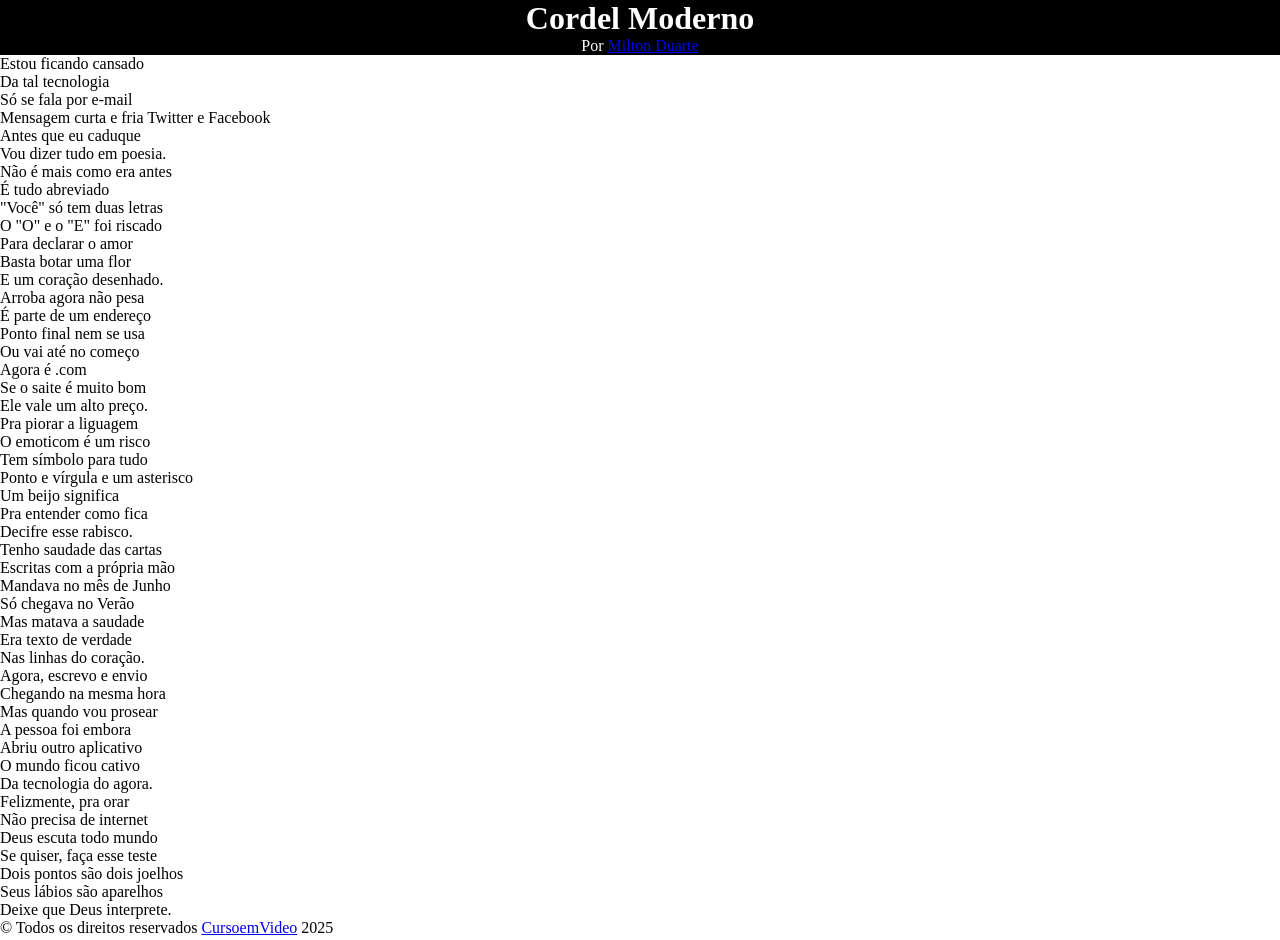
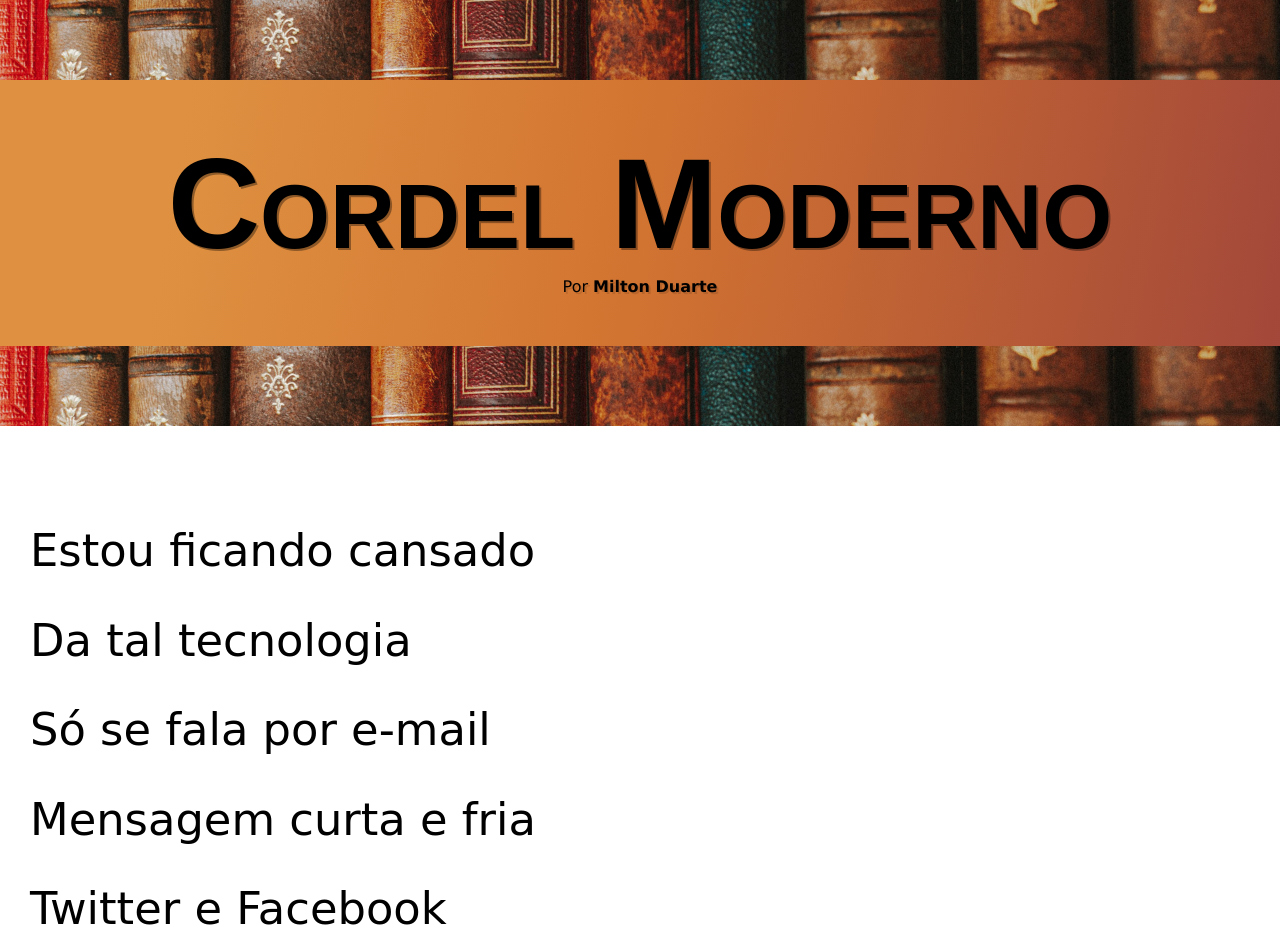
Before and after one commit to Allan-Alves/HTML-CSS, a plain HTML site: page desafios/desafio-12/index.html in a window 1280 px wide. Shown: the top 940 px of the page. Drawn offline with Linux system fonts and the light colour scheme; a web font is replaced by a local one.

Commit message:
Update Desafio 12 - CSS Concluído

```diff
--- a/desafios/desafio-12/index.html
+++ b/desafios/desafio-12/index.html
@@ -5,29 +5,31 @@
     <meta name="viewport" content="width=device-width, initial-scale=1.0">
     <link rel="shortcut icon" href="images/favicon.ico" type="image/x-icon">
     <link rel="stylesheet" href="style/style.css">
-    <title>Projeto Cordel</title>
+    <title>Cordel Moderno</title>
 </head>
 <body>
     <header>
+        <div class="container-image-books"></div>
         <h1>Cordel Moderno</h1>
         <p>
             Por <a href="https://www.recantodasletras.com.br/poesias/3186743" target="_blank" rel="external">Milton Duarte</a>
         </p>
+        <div class="container-image-books"></div>
     </header>
     <main>
-        <section>
+        <section class="normal">
             <p>
                 Estou ficando cansado <br>
                 Da tal tecnologia <br>
                 Só se fala por e-mail <br>
-                Mensagem curta e fria
+                Mensagem curta e fria <br>
                 Twitter e Facebook <br>
                 Antes que eu caduque <br>
                 Vou dizer tudo em poesia. <br>
             </p>
         </section>
 
-        <section>
+        <section class="imagem" id="imagem-1">
             <p>
                 Não é mais como era antes <br>
                 É tudo abreviado <br>
@@ -39,7 +41,7 @@
             </p>
         </section>
 
-        <section>
+        <section class="normal">
             <p>
                 Arroba agora não pesa <br>
                 É parte de um endereço <br>
@@ -61,7 +63,7 @@
             </p>
         </section>
 
-        <section>
+        <section class="imagem" id="imagem-2">
             <p>
                 Tenho saudade das cartas <br>
                 Escritas com a própria mão <br>
@@ -73,7 +75,7 @@
             </p>
         </section>
 
-        <section>
+        <section class="normal">
             <p>
                 Agora, escrevo e envio <br>
                 Chegando na mesma hora <br>
@@ -83,7 +85,9 @@
                 O mundo ficou cativo <br>
                 Da tecnologia do agora. <br>
             </p>
+        </section>
 
+        <section class="imagem" id="imagem-3">
             <p>
                 Felizmente, pra orar <br>
                 Não precisa de internet <br>
--- a/desafios/desafio-12/style/style.css
+++ b/desafios/desafio-12/style/style.css
@@ -8,8 +8,8 @@
 }
 
 :root {
-    --fonte-titulo: 'Jokerman', Verdana, Geneva, Tagoma, sans-serif;
-    --fonte-header:  Arial, Helvetica, sans-serif;
+    --fonte-padrao: Verdana, Geneva, Tahoma, sans-serif;
+    --fonte-titulo: 'Jokerman', sans-serif;
     --font-texto: "Playwrite IT Moderna", cursive;
 }
 
@@ -20,11 +20,101 @@
 }
 
 body {
-    height: 10vh;
+    font-family: var(--fonte-padrao);
 }
 
 header {
+    text-align: center;
+    color: black;
+    background: linear-gradient(100deg, rgba(223,145,65,1) 15%, rgba(210,116,49,1) 50%, rgba(162,71,58,1) 100%);
+}
+
+header > h1 {
+    padding-top: 50px;
+    font-variant: small-caps;
+    font-size: 10vw;
+    /* Tamanho da fonte referente á 10% da largura da tela */
+    font-family: var(--fonte-titulo);
+    text-shadow: 2px 2px 0px rgba(0, 0, 0, 0.356);
+}
+
+header > p {
+    padding-bottom: 50px;
+    text-shadow: 2px 2px 0px rgba(0, 0, 0, 0.116);
+}
+
+header a, footer a {
+    color: black;
+    font-weight: bolder;
+    text-decoration: none;
+}
+
+header a:hover, footer a:hover {
+    color: rgba(212, 204, 204, 0.925);
+    transition: 0.5s;
+}
+
+.container-image-books {
+    min-height: 10vh;
+    background-image: url(../images/1-books-unsplash-1.jpg);
+    background-position: center;
+    background-attachment: fixed;
+    background-size: cover;
+}
+
+section {
+    padding-top: 10vh;     /* 10% da altura da tela. */
+    padding-bottom: 10vh;  /* 10% da altura da tela. */
+    padding-left: 30px;
+    line-height: 2.0em;
+    font-size: 3.5vw;
+    font-family: var(--font-texto);
+}
+
+section > p {
+    padding-bottom: 2em;
+}
+
+.normal {
+    color: black;
+    background-color: white;
+}
+
+.imagem {
     color: white;
-    background-color: black;
+    background-color: rgb(95, 93, 93);
+    box-shadow: inset 6px 6px 10px 0 rgba(0, 0, 0, 0.500);
+    background-attachment: fixed;
+    background-size: cover;
+}
+
+.imagem > p {
+    display: inline-block;
+    border-radius: 5px;
+    background-color: rgba(0, 0, 0, 0.500);
+    text-shadow: 2px 1px 2px black;
+    padding: 5px;
+}
+
+#imagem-1 {
+    background-image: url(../images/northeast-brazil.jpg);
+    background-position: right bottom;
+}
+
+#imagem-2 {
+    background-image: url(../images/3-old-pages.jpg);
+    background-position: center center;
+}
+
+#imagem-3 {
+    background-image: url(../images/4-sunset.jpg);
+    background-position: left top;
+}
+
+footer {
     text-align: center;
+    margin-top: 30px;
+    padding: 10px;
+    color: black;
+    background: linear-gradient(100deg, rgba(223,145,65,1) 15%, rgba(210,116,49,1) 50%, rgba(162,71,58,1) 100%);
 }
```
Also changed, not shown: desafios/desafio-12/cordel-moderno.txt (deleted), desafios/desafio-12/images/2-a-book.jpg (deleted), desafios/desafio-12/images/northeast-brazil.jpg (added).
